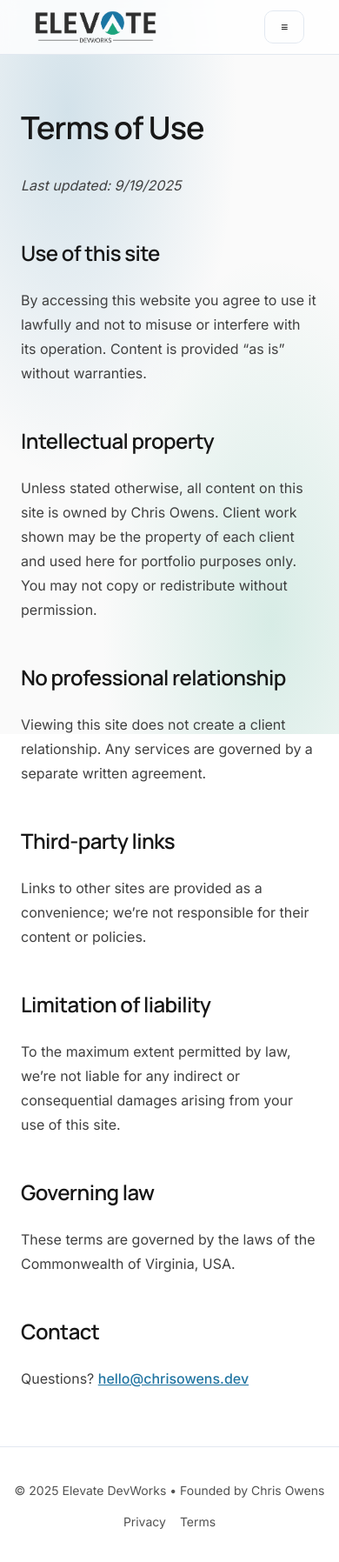
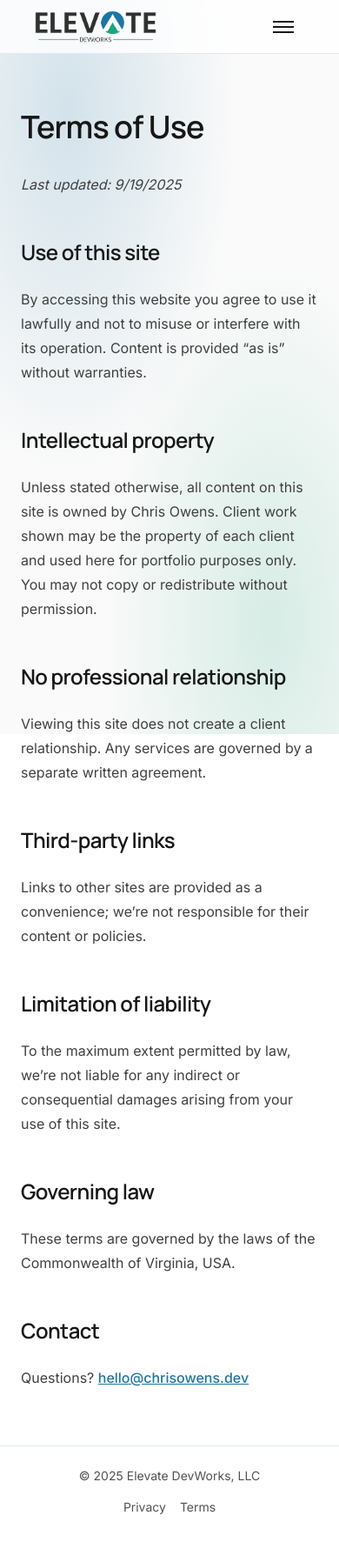
Before and after one commit to chrisowensdev/elevatedevworks-site, a Next.js app: page /terms in a window 390 px wide. Shown: the top 1796 px of the page at 87% size. After the commit the page ends 1767 px from the top, so only its background shows below. Built offline with nearby package versions, Linux system fonts and the light colour scheme.

Commit message:
Fix header and some content

```diff
--- a/src/app/page.tsx
+++ b/src/app/page.tsx
@@ -4,7 +4,7 @@
 import FixedBackground from "../components/FixedBackground";
 import Header from "@/components/Header";
 import Hero from "@/components/Hero";
-import AboutMe from "@/components/AboutMe";
+import About from "@/components/About";
 import Services from "@/components/Services";
 import Work from "@/components/Work";
 // import Testimonials from "@/components/Testimonials";
@@ -18,7 +18,7 @@ export default function Page() {
 			<div className="relative z-10">
 				<Header />
 				<Hero />
-				<AboutMe />
+				<About />
 				<Services />
 				<Work />
 				{/* <Testimonials /> */}
--- a/src/components/AboutMe.tsx
+++ b/src/components/About.tsx
@@ -1,4 +1,3 @@
-// /components/AboutMe.tsx
 "use client";
 
 import Image from "next/image";
@@ -7,7 +6,7 @@ import { MapPin, Mail, Sparkles } from "lucide-react";
 import FadeIn from "./FadeIn";
 import Container from "./Container";
 
-export default function AboutMe() {
+export default function About() {
 	return (
 		<section
 			id="about"
@@ -19,7 +18,7 @@ export default function AboutMe() {
 					{/* LEFT: copy */}
 					<FadeIn>
 						{/* Pill heading */}
-						<div
+						{/* <div
 							className="inline-block rounded-full px-3 py-1 text-xs font-medium"
 							style={{
 								background: "rgba(255,255,255,0.15)",
@@ -27,18 +26,14 @@ export default function AboutMe() {
 							}}
 						>
 							About Me
-						</div>
+						</div> */}
 
 						<h2
 							className="mt-4 text-3xl md:text-4xl font-semibold leading-tight"
 							style={{ color: "#ffffff" }}
 						>
-							Hi, I’m{" "}
-							<span style={{ color: "#ffffff" }}>
-								Chris Owens
-							</span>
-							. I build fast, modern websites that help small
-							businesses grow.
+							About Elevate DevWorks: Innovative Solutions
+							Provider
 						</h2>
 
 						<p
@@ -49,7 +44,7 @@ export default function AboutMe() {
 						</p>
 
 						{/* Highlights as white cards for strong contrast */}
-						<ul className="mt-6 grid gap-3 sm:grid-cols-2">
+						{/* <ul className="mt-6 grid gap-3 sm:grid-cols-2">
 							{about.highlights.map((h) => (
 								<li
 									key={h}
@@ -62,10 +57,10 @@ export default function AboutMe() {
 									• {h}
 								</li>
 							))}
-						</ul>
+						</ul> */}
 
 						{/* Specialty badges inverted for dark bg */}
-						<div className="mt-6 flex flex-wrap items-center gap-2 text-xs">
+						{/* <div className="mt-6 flex flex-wrap items-center gap-2 text-xs">
 							{about.specialties.map((s) => (
 								<span
 									key={s}
@@ -78,7 +73,7 @@ export default function AboutMe() {
 									{s}
 								</span>
 							))}
-						</div>
+						</div> */}
 
 						{/* contact row */}
 						<div className="mt-6 flex flex-col sm:flex-row sm:items-center gap-4 text-sm">
@@ -149,7 +144,7 @@ export default function AboutMe() {
 								</div>
 							</div>
 
-							<div
+							{/* <div
 								className="rounded-2xl border bg-white p-5 shadow-sm"
 								style={{
 									borderTop: "4px solid #21a37c",
@@ -184,7 +179,7 @@ export default function AboutMe() {
 									</li>
 									<li>• Clean, maintainable components</li>
 								</ul>
-							</div>
+							</div> */}
 						</div>
 					</FadeIn>
 				</div>
--- a/src/components/Footer.tsx
+++ b/src/components/Footer.tsx
@@ -2,11 +2,8 @@
 export default function Footer() {
 	return (
 		<footer className="border-t bg-white">
-			<div className="mx-auto max-w-7xl px-4 py-10 text-sm text-neutral-600 flex flex-col md:flex-row items-center justify-between gap-4">
-				<p>
-					© {new Date().getFullYear()} Elevate DevWorks • Founded by
-					Chris Owens
-				</p>
+			<div className="mx-auto max-w-7xl px-4 py-6 text-sm text-neutral-600 flex flex-col md:flex-row items-center justify-between gap-4">
+				<p>© {new Date().getFullYear()} Elevate DevWorks, LLC</p>
 				<div className="flex gap-4">
 					<a href="/privacy" className="hover:opacity-70">
 						Privacy
--- a/src/components/Header.tsx
+++ b/src/components/Header.tsx
@@ -10,11 +10,36 @@ const BRAND = { primary: "#2175a2", accent: "#21a37c" };
 
 export default function Header() {
 	const [mobileOpen, setMobileOpen] = useState(false);
+  // Keep menu mounted long enough to animate out
+  const [mobileMounted, setMobileMounted] = useState(false);
+  // Drive enter/exit animation separately from open state
+  const [menuShown, setMenuShown] = useState(false);
 
 	useEffect(() => {
-		document.body.classList.toggle("overflow-hidden", mobileOpen);
+		let t: ReturnType<typeof setTimeout> | undefined;
+		let raf1: number | undefined;
+		let raf2: number | undefined;
+		if (mobileOpen) {
+			setMobileMounted(true);
+			// Ensure initial hidden state paints before showing (prevents snap)
+			raf1 = window.requestAnimationFrame(() => {
+				raf2 = window.requestAnimationFrame(() => setMenuShown(true));
+			});
+		} else {
+			setMenuShown(false);
+			t = setTimeout(() => setMobileMounted(false), 300);
+		}
+		return () => {
+			if (t) clearTimeout(t);
+			if (raf1) cancelAnimationFrame(raf1);
+			if (raf2) cancelAnimationFrame(raf2);
+		};
+	}, [mobileOpen]);
+
+	useEffect(() => {
+		document.body.classList.toggle("overflow-hidden", mobileMounted);
 		return () => document.body.classList.remove("overflow-hidden");
-	}, [mobileOpen]);
+	}, [mobileMounted]);
 
 	return (
 		<>
@@ -57,15 +82,37 @@ export default function Header() {
 								Free Website Assessment
 							</a>
 							<button
-								className="md:hidden inline-flex items-center justify-center rounded-lg border px-3 py-2 text-sm"
+								type="button"
+								className="md:hidden inline-flex items-center justify-center rounded-lg px-3 py-2 text-sm"
 								aria-expanded={mobileOpen}
 								aria-controls="mobile-menu"
 								aria-label="Toggle menu"
 								onClick={() => setMobileOpen((v) => !v)}
 							>
 								<span className="sr-only">Menu</span>
-								<div className="h-5 w-5 grid place-items-center">
-									{!mobileOpen ? "≡" : "×"}
+								{/* Hamburger icon that transitions to an X */}
+								<div className="h-5 w-6 flex flex-col items-center justify-center gap-1">
+									<span
+										className={`block h-0.5 w-6 bg-current transition-transform duration-300 ease-in-out ${
+											mobileOpen
+												? "translate-y-1.5 rotate-45"
+												: ""
+										}`}
+									/>
+									<span
+										className={`block h-0.5 w-6 bg-current transition-opacity duration-300 ease-in-out ${
+											mobileOpen
+												? "opacity-0"
+												: "opacity-100"
+										}`}
+									/>
+									<span
+										className={`block h-0.5 w-6 bg-current transition-transform duration-300 ease-in-out ${
+											mobileOpen
+												? "-translate-y-1.5 -rotate-45"
+												: ""
+										}`}
+									/>
 								</div>
 							</button>
 						</div>
@@ -73,16 +120,21 @@ export default function Header() {
 				</Container>
 			</header>
 
-			{mobileOpen && (
+			{mobileMounted && (
 				<div className="md:hidden fixed inset-0 z-[60]">
 					<div
-						className="absolute inset-0"
+						className={`absolute inset-0 transition-opacity duration-300 ${
+							menuShown ? "opacity-100" : "opacity-0"
+						}`}
 						style={{ backgroundColor: "rgba(0,0,0,0.4)" }}
 						onClick={() => setMobileOpen(false)}
 					/>
 					<nav
 						id="mobile-menu"
-						className="absolute top-14 left-0 right-0 mx-4 rounded-2xl border bg-white p-4 shadow-lg"
+						className={`absolute top-14 left-0 right-0 mx-4 rounded-2xl border bg-white p-4 shadow-lg origin-top transform transition-all duration-300 ease-[cubic-bezier(0.22,0.61,0.36,1)] ${
+							menuShown ? "translate-y-0 opacity-100" : "-translate-y-6 opacity-0"
+						}`}
+						style={{ willChange: "transform, opacity" }}
 					>
 						<a
 							href="#about"
--- a/src/data/about.ts
+++ b/src/data/about.ts
@@ -3,9 +3,10 @@ export const about = {
 	name: "Chris Owens",
 	title: "Solutions Developer Team Lead • Founder @ Elevate DevWorks",
 	location: "Richmond, VA",
-	email: "chris@chrisowens.dev",
-	headshot: "/about-me-image.png", // put a square image in /public
-	blurb: "I’m a full-stack developer who builds clean, fast, SEO-ready websites and apps. I have been in the industry for over 5 years developing custom websites and applications where I help small businesses turn their sites into real growth engines.",
+	email: "chris@elevatedevworks.com",
+	headshot:
+		"https://images.unsplash.com/photo-1559028012-481c04fa702d?auto=format&fit=crop&w=1096&h=1088", // put a square image in /public
+	blurb: "Elevate Devworks is a leading web and software development company that specializes in creating custom websites, webapps, and mobile applications. We are dedicated to delivering innovative solutions that meet our clients' unique needs and exceed their expectations.",
 	highlights: [
 		"5+ years building web & mobile (Next.js, WordPress, React Native)",
 		"Performance & Core Web Vitals minded",
```
